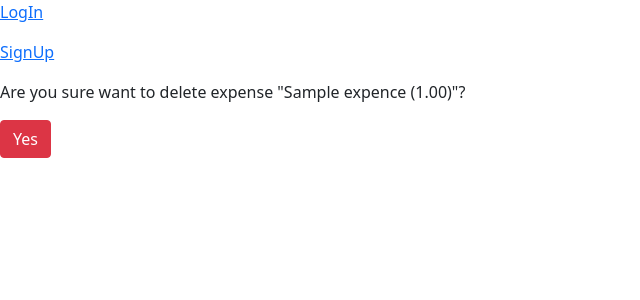
After one commit to jankarolewskIT/TrackExpense, a Django app: page /viewer/expense/delete/1 in a window 1280 px wide. The commit adds this page. Shown: the top 300 px of the page, without its empty margins (0-640 px from the left). Run offline with Django 3.2, Linux system fonts and the light colour scheme; tables that the repository leaves empty hold one stand-in row (values such as "Sample post").

Commit message:
add edit expenses and delete expenses function

```diff
--- a/viewer/forms.py
+++ b/viewer/forms.py
@@ -12,6 +12,7 @@ from django.forms import (
 from viewer.models.profile import Profile
 from viewer.models.budget import Budget
 from viewer.models.expence import Expence
+
 
 
 class CreateExpenseForm(ModelForm):
--- a/viewer/templates/add_expense.html
+++ b/viewer/templates/add_edit_expense.html
@@ -2,7 +2,7 @@
 
 
 {% block title %}
-    Add expense
+    Add/Edit expense
 {% endblock %}
 
 {% block content %}
--- /dev/null
+++ b/viewer/templates/delete_expense.html
@@ -0,0 +1,15 @@
+{% extends "base.html" %}
+
+{% block title %}
+    Delete Expense
+{% endblock %}
+
+{% block content %}
+    <form method="post">
+        {% csrf_token %}
+        <p>
+            Are you sure want to delete expense "{{ object }}"?
+        </p>
+        <input type="submit" value="Yes" class="btn btn-danger">
+    </form>
+{% endblock %}
--- a/viewer/templates/profile.html
+++ b/viewer/templates/profile.html
@@ -15,7 +15,11 @@
 
         {% for obj in expenses %}
         <li>
-            <p><a href="{% url "expence_detail" obj.id %}">{{ obj }}</a>| {{ obj.value }}zł | <a href="{% url "category_detail" obj.category %}">{{ obj.category }}</a> | {{ obj.date }}</p>
+            <div>
+                <p><a href="{% url "expence_detail" obj.id %}">{{ obj }}</a>| {{ obj.value }}zł | <a href="{% url "category_detail" obj.category %}">{{ obj.category }}</a> | {{ obj.date }}</p>
+                <a href="{% url "delete_expense" obj.id %}">(Delete)</a>
+                <a href="{% url "edit_expense" obj.id %}">(Edit)</a>
+            </div>
         </li>
         {% endfor %}
     {% endblock %}
--- a/viewer/urls.py
+++ b/viewer/urls.py
@@ -14,7 +14,11 @@ Including another URLconf
     2. Add a URL to urlpatterns:  path('blog/', include('blog.urls'))
 """
 from django.urls import path
-from viewer.views import ProfileView, ExpenceDetailView, CategoryDetailView, EditBudgetView, ExpenseCreateView
+from viewer.views import (
+    ProfileView, ExpenceDetailView, CategoryDetailView,
+    EditBudgetView, ExpenseCreateView, ExpenseDeleteView,
+    ExpenseEditView
+)
 
 urlpatterns = [
     path('', ProfileView.as_view(), name="home"),
@@ -22,4 +26,6 @@ urlpatterns = [
     path('budget/edit/<pk>', EditBudgetView.as_view(), name="edit_budget"),
     path('category/detail/<category_short>/', CategoryDetailView.as_view(), name="category_detail"),
     path('expense/add', ExpenseCreateView.as_view(), name="add_expense"),
+    path('expense/edit/<pk>', ExpenseEditView.as_view(), name="edit_expense"),
+    path('expense/delete/<pk>', ExpenseDeleteView.as_view(), name="delete_expense"),
 ]
--- a/viewer/views.py
+++ b/viewer/views.py
@@ -2,16 +2,16 @@ from django.contrib.auth.mixins import LoginRequiredMixin
 from django.contrib.auth.views import LoginView
 from django.urls import reverse_lazy
 from django.shortcuts import render, get_object_or_404
-from django.views.generic import TemplateView, DetailView, CreateView, View, UpdateView
+from django.views.generic import TemplateView, DetailView, CreateView, View, UpdateView, DeleteView
 
 from viewer.models.expence import Expence
 from viewer.models.budget import Budget
-from viewer.forms import SignUpForm, UpdateBudgetForm, CreateExpenseForm
+from viewer.forms import SignUpForm, CreateExpenseForm
 
 
 class ExpenseCreateView(CreateView):
     model = Expence
-    template_name = "add_expense.html"
+    template_name = "add_edit_expense.html"
     form_class = CreateExpenseForm
     success_url = reverse_lazy("home")
 
@@ -21,6 +21,22 @@ class ExpenseCreateView(CreateView):
         return kwargs
 
 
+class ExpenseEditView(UpdateView):
+    model = Expence
+    template_name = "add_edit_expense.html"
+    form_class = CreateExpenseForm
+    success_url = reverse_lazy("home")
+
+    def get_form_kwargs(self):
+        kwargs = super(ExpenseEditView, self).get_form_kwargs()
+        kwargs["request"] = self.request
+        return kwargs
+
+
+class ExpenseDeleteView(DeleteView):
+    model = Expence
+    success_url = reverse_lazy("home")
+    template_name = "delete_expense.html"
 
 
 class ProfileView(LoginRequiredMixin, View):
```
